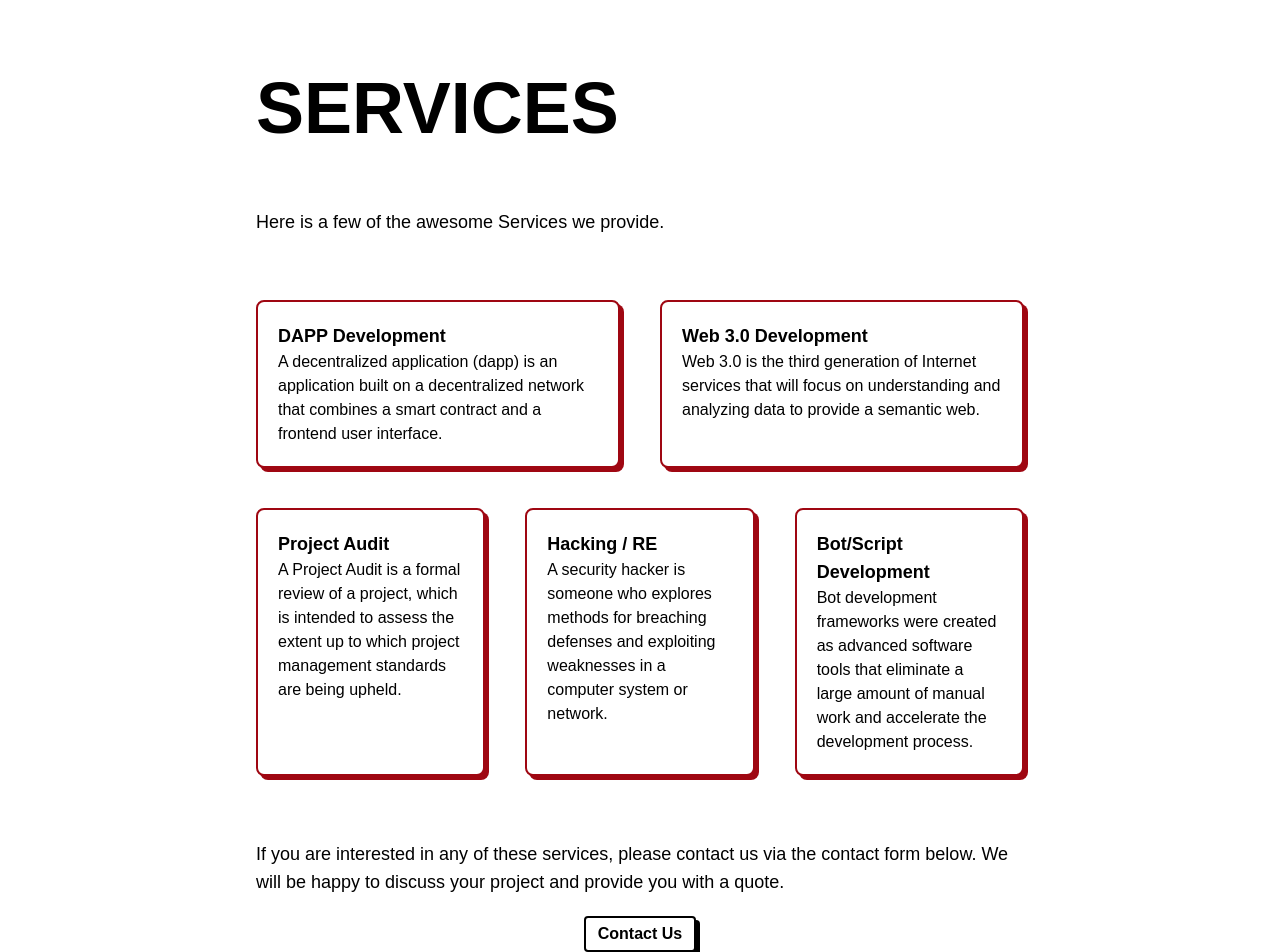
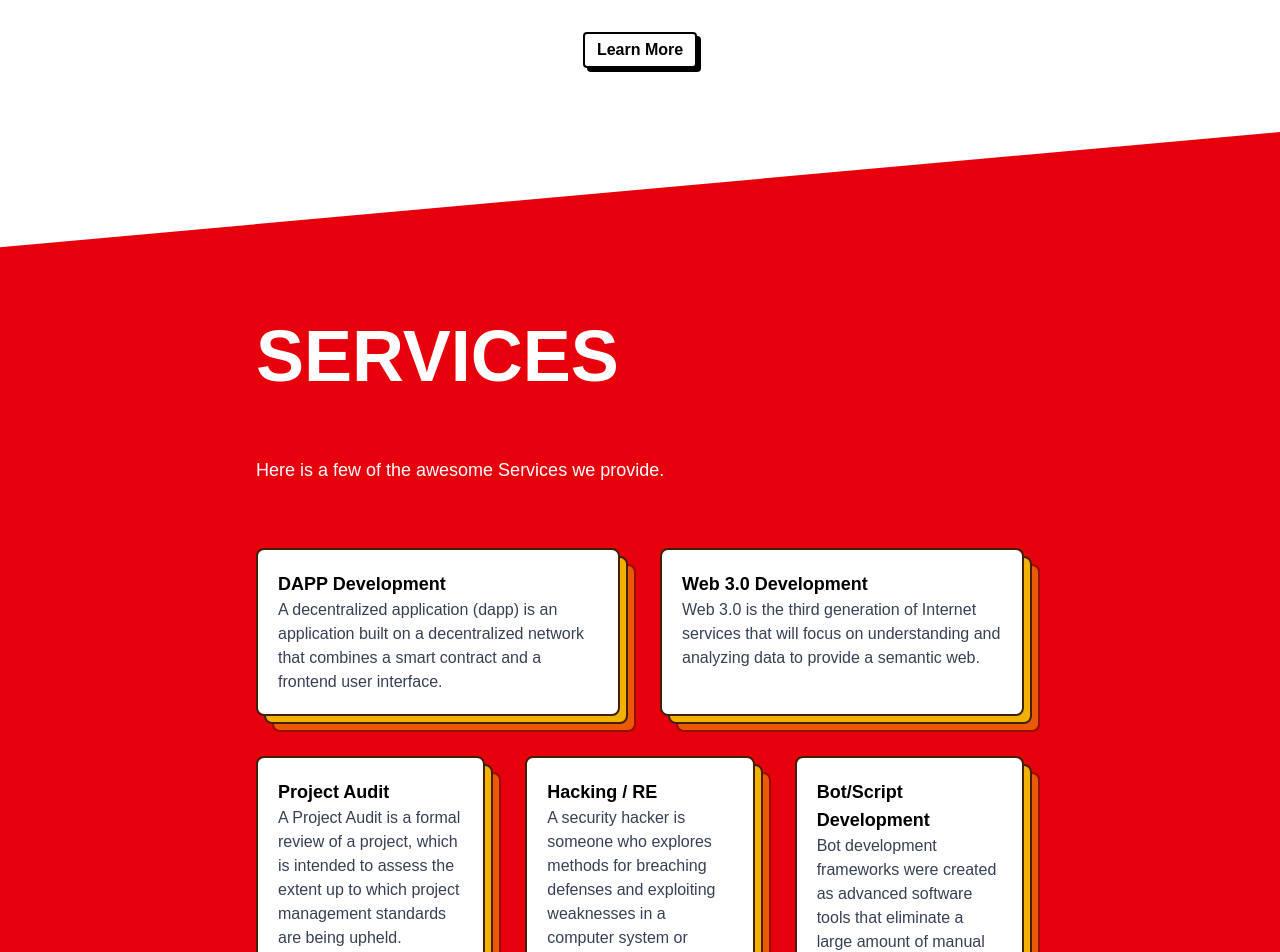
Before and after one commit to AA-Nassim/GigaComboWebsite, a React (Vite) app: page / in a window 1280 px wide. Shown: the part 1300-2252 px from the top of the page. Built offline with nearby package versions, Linux system fonts and the light colour scheme.

Commit message:
New button colors & separators setup

```diff
--- a/src/App.tsx
+++ b/src/App.tsx
@@ -24,7 +24,19 @@ function App() {
 
       <HeroSection />
 
+      <div className="w-full h-[128px] bg-transparent -mb-1 z-10">
+          <svg className="w-full h-full block fill-white" viewBox="0 0 100 100" preserveAspectRatio="none">
+            <polygon points="0,0 100,90 100,100 0,100" />
+          </svg>
+      </div>
+
       <AboutSection />
+
+      <div className="w-full h-[128px] bg-white -mb-1 z-10">
+          <svg className="w-full h-full block fill-red-600" viewBox="0 0 100 100" preserveAspectRatio="none">
+            <polygon points="0,90 100,0 100,100 0,100" />
+          </svg>
+      </div>
 
       <ServicesSection />
 
@@ -32,6 +44,12 @@ function App() {
 
       <ContactSection />
 
+      <div className="w-full h-[128px] bg-white -mb-1 z-10">
+            <svg className="w-full h-full block fill-amber-400" viewBox="0 0 100 100" preserveAspectRatio="none">
+              <polygon points="0,0 100,90 100,100 0,100" />
+            </svg>
+      </div>
+
       <Footer />
     </>
   )
--- a/src/components/Button.tsx
+++ b/src/components/Button.tsx
@@ -1,23 +1,29 @@
 interface ButtonProps {
     buttonText: string;
+    buttonColor?: "red" | "yellow";
     buttonLink?: string;
     buttonType?: "button" | "submit" | "reset";
 }
 
 
-const Button: React.FC<ButtonProps> = ({buttonText, buttonLink, buttonType}) => {
+const Button: React.FC<ButtonProps> = ({buttonText, buttonColor, buttonLink, buttonType}) => {
 
   const baseClasses =
   "relative group hover:scale-150 focus:scale-150 transition duration-200 ease-in-out";
   const spanClasses =
   "absolute top-0 left-0 mt-1 ml-1 h-full w-full rounded bg-black";
+
+  const hoverColorClass = buttonColor === "yellow" ? "hover:bg-yellow-500 hover:text-black" : "hover:bg-red-600 hover:text-white";
+  const focusColorClass = buttonColor === "yellow" ? "group-focus:bg-yellow-500 group-focus:text-black" : "group-focus:bg-red-600 group-focus:text-white";
+
   const innerSpanClasses =
   `fold-bold relative inline-block h-full w-full rounded border-2 border-black bg-white px-3 py-1
   text-base font-bold text-black
   transition duration-200 ease-in-out
-  hover:bg-red-700 hover:text-white
-  group-focus:bg-red-700 group-focus:text-white
-  `;
+  ${hoverColorClass}
+  ${focusColorClass}`;
+
+  console.log(innerSpanClasses);
 
   if (buttonLink) {
     return (
--- a/src/components/Card.tsx
+++ b/src/components/Card.tsx
@@ -5,14 +5,21 @@ interface CardProps {
 
 const Card: React.FC<CardProps> = ({cardTitle, cardDescription}) => {
   return (
-    <div className="w-full md:w-1/2 hover:scale-90 transition duration-300 ease-in-out">
+    <div className="w-full md:w-1/2 hover:scale-95 transition duration-300 ease-in-out">
         <div className="relative h-full">
             <span className="absolute top-0 left-0
             w-full h-full
-            mt-1 ml-1
-            bg-red-800 rounded-lg"></span>
+            mt-4 ml-4 opacity-50
+            border-2 border-yellow-950
+            bg-yellow-500 rounded-lg"></span>
+            <span className="absolute top-0 left-0
+            w-full h-full
+            mt-2 ml-2
+            border-2 border-yellow-950
+            bg-yellow-500 rounded-lg"></span>
 
-            <div className="relative h-full p-5 bg-white border-2 border-red-800 rounded-lg">
+
+            <div className="relative h-full p-5 bg-white border-2 border-yellow-950 rounded-lg">
 
                 <div className="flex items-center">
                     <h3 className="text-lg font-bold text-black">
@@ -20,7 +27,7 @@ const Card: React.FC<CardProps> = ({cardTitle, cardDescription}) => {
                     </h3>
                 </div>
 
-                <p>
+                <p className="text-gray-700">
                     {cardDescription}
                 </p>
             </div>
--- a/src/index.css
+++ b/src/index.css
@@ -11,11 +11,11 @@ body {
 }
 
 a:focus{
-  @apply text-red-700 transition-colors duration-300 ease-in-out outline-none;
+  @apply text-red-800 transition-colors duration-300 ease-in-out outline-none;
 }
 
 a:hover {
-  @apply text-red-700 transition-all duration-300 ease-in-out;
+  @apply text-red-800 transition-all duration-300 ease-in-out;
 }
 
 button:focus{
--- a/src/sections/AboutSection.tsx
+++ b/src/sections/AboutSection.tsx
@@ -4,11 +4,7 @@ import { aboutText } from "../static/TextContentFR"
 const AboutSection = () => {
   return (
     <section className="section-container bg-white">
-        <div className="absolute left-0 bottom-0 w-full h-[128px] bg-transparent -mb-1 z-10">
-            <svg className="w-full h-full block fill-white" viewBox="0 0 100 100" preserveAspectRatio="none">
-              <polygon points="0,0 100,90 100,100 0,100" />
-            </svg>
-        </div>
+
 
         <h1 className="section-title">
           {aboutText.title}
--- a/src/sections/Footer.tsx
+++ b/src/sections/Footer.tsx
@@ -1,12 +1,8 @@
 const Footer = () => {
     return (
-        <footer className="relative border-t border-neutral-700/20 py-10 px-6 bg-amber-400">
+        <footer className="relative py-10 px-6 bg-amber-400">
 
-        <div className="absolute top-0 left-0 w-full h-[128px] bg-transparent -mb-1 z-10">
-            <svg className="w-full h-full block fill-white" viewBox="0 0 100 100" preserveAspectRatio="none">
-              <polygon points="0,0 100,90 100,100 0,100" />
-            </svg>
-        </div>
+
 
         <div className="mx-auto max-w-7xl">
             <div className="flex flex-wrap items-center justify-between gap-10 md:items-start lg:flex-nowrap">
--- a/src/sections/ServicesSection.tsx
+++ b/src/sections/ServicesSection.tsx
@@ -4,7 +4,7 @@ import { servicesText } from "../static/TextContentFR"
 
 const ServicesSection = () => {
   return (
-    <section className="section-container bg-white">
+    <section className="section-container bg-red-600 text-white">
 
         <h1 className="section-title">
             {servicesText.title}
@@ -33,7 +33,7 @@ const ServicesSection = () => {
             <p className="w-full text-lg">
                 {servicesText.contactText}
             </p>
-            <Button buttonText={servicesText.buttonText} buttonLink={servicesText.buttonLink} />
+            <Button buttonText={servicesText.buttonText} buttonColor="yellow" buttonLink={servicesText.buttonLink} />
         </div>
 
     </section>
--- a/src/sections/WorkSection.tsx
+++ b/src/sections/WorkSection.tsx
@@ -5,14 +5,14 @@ const WorkSection = () => {
 
 
   return (
-    <section className="section-container bg-white">
+    <section className="section-container bg-white text-black">
         <h1 className="section-title">
           {workText.title}
         </h1>
         <p>
           {workText.description}
         </p>
-        <div className=" w-full flex flex-col md:flex-row gap-16 lg:gap-32">
+        <div className=" w-full flex flex-col md:flex-row gap-5 md:gap-16 lg:gap-32">
           <div className="flex-1/2 flex flex-col gap-5">
             <BlogCard img={workText.cards[0].img}
             title={workText.cards[0].title}
```
